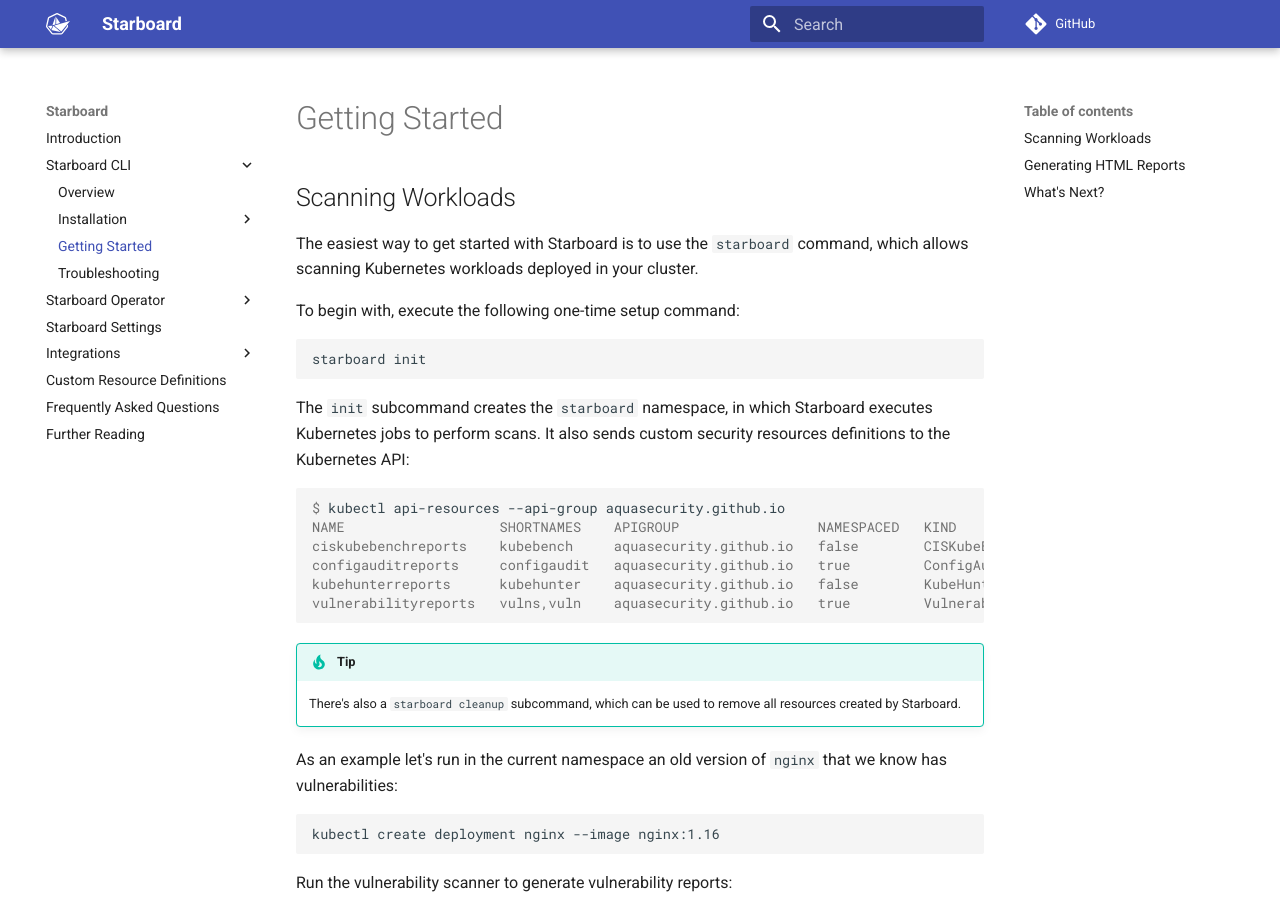
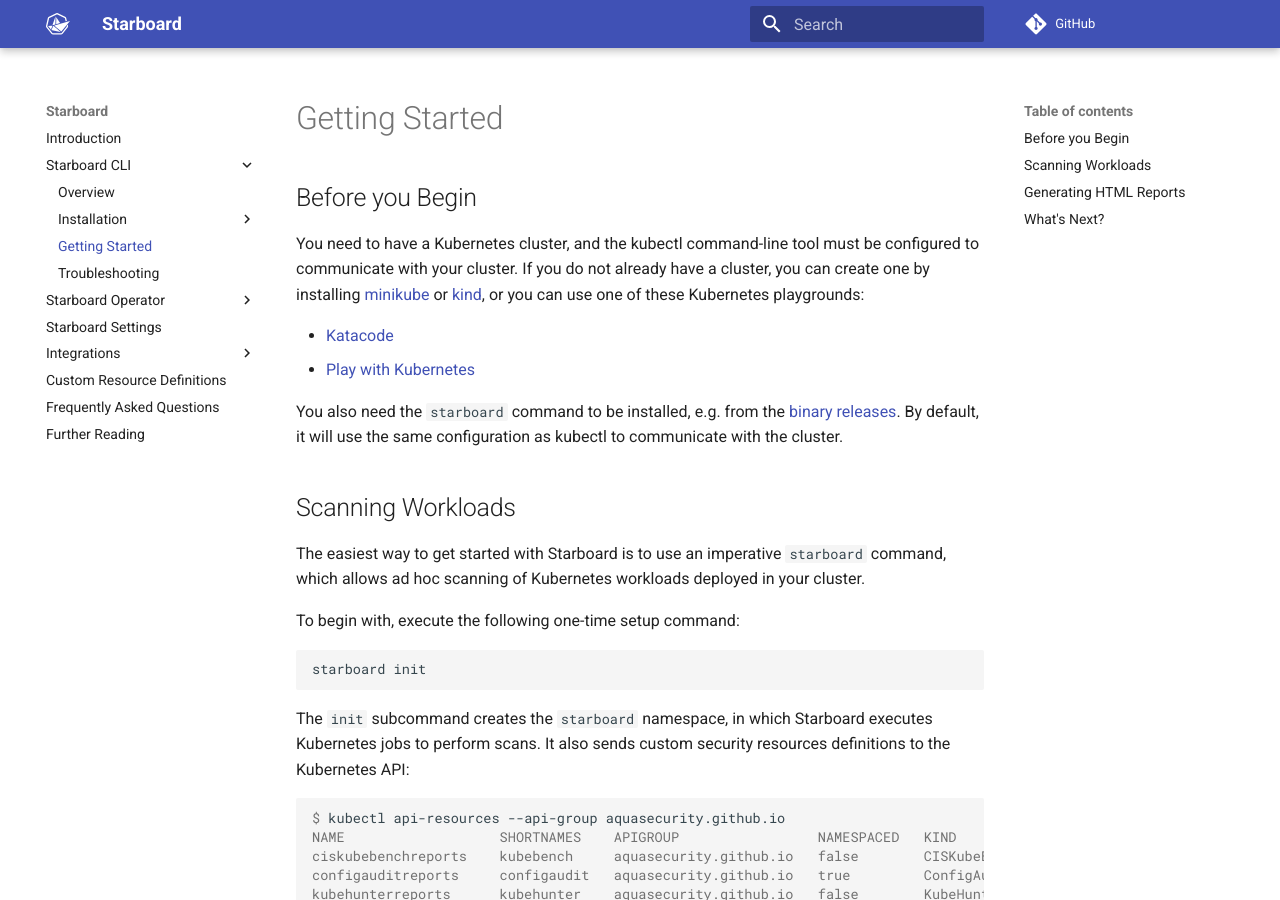
Before and after one commit to aquasecurity/starboard, an MkDocs documentation site: the page built from docs/cli/getting-started.md, in a window 1280 px wide and 900 px high. Built offline with MkDocs 1.6.1 and Material for MkDocs 9.7.7, drawn with Linux system fonts in a browser that asks for light colours; comment, search, counter and statistics services are not loaded; the version menu is left out.

Commit message:
docs: Describe Polaris plugin and give overview for configuration checkers
Signed-off-by: Daniel Pacak <pacak.daniel@gmail.com>

```diff
--- a/docs/cli/getting-started.md
+++ b/docs/cli/getting-started.md
@@ -1,9 +1,21 @@
 # Getting Started
+
+## Before you Begin
+
+You need to have a Kubernetes cluster, and the kubectl command-line tool must be configured to communicate with your
+cluster. If you do not already have a cluster, you can create one by installing [minikube] or [kind], or you can use one
+of these Kubernetes playgrounds:
+
+* [Katacode](https://www.katacoda.com/courses/kubernetes/playground)
+* [Play with Kubernetes](http://labs.play-with-k8s.com/)
+
+You also need the `starboard` command to be installed, e.g. from the [binary releases](./installation/binary-releases.md).
+By default, it will use the same configuration as kubectl to communicate with the cluster.
 
 ## Scanning Workloads
 
-The easiest way to get started with Starboard is to use the `starboard` command, which allows scanning Kubernetes
-workloads deployed in your cluster.
+The easiest way to get started with Starboard is to use an imperative `starboard` command, which allows ad hoc scanning
+of Kubernetes workloads deployed in your cluster.
 
 To begin with, execute the following one-time setup command:
 
@@ -122,6 +134,8 @@ open nginx.deploy.html
 To learn more about the available Starboard commands and scanners, such as [kube-bench][aqua-kube-bench] or
 [kube-hunter][aqua-kube-hunter], use `starboard help`.
 
+[minikube]: https://minikube.sigs.k8s.io/docs/
+[kind]: https://kind.sigs.k8s.io/docs/
 [polaris]: https://github.com/FairwindsOps/polaris
 [aqua-kube-bench]: https://github.com/aquasecurity/kube-bench
 [aqua-kube-hunter]: https://github.com/aquasecurity/kube-hunter
--- a/mkdocs.yml
+++ b/mkdocs.yml
@@ -33,6 +33,7 @@ nav:
           - Aqua Enterprise: integrations/vulnerability-scanners/aqua-enterprise.md
       - Configuration Checkers:
           - Overview: integrations/config-checkers/index.md
+          - Polaris: integrations/config-checkers/polaris.md
           - Conftest: integrations/config-checkers/conftest.md
       - Private Registries: integrations/private-registries.md
       - Managed Registries: integrations/managed-registries.md
@@ -59,6 +60,15 @@ markdown_extensions:
 # Requires pip install mike and pip install git+https://${GH_TOKEN}@github.com/squidfunk/mkdocs-material-insiders.git
 extra:
   generator: false
+  social:
+    - icon: fontawesome/brands/github
+      link: https://github.com/aquasecurity
+    - icon: fontawesome/brands/youtube
+      link: https://www.youtube.com/channel/UCZd5NF4XJRaU-yfextsY-pw
+    - icon: fontawesome/brands/twitter
+      link: https://twitter.com/AquaSecTeam
+    - icon: fontawesome/brands/linkedin
+      link: https://www.linkedin.com/company/aquasecteam/
   version:
     provider: mike
   var:
```
Also changed, not shown: docs/index.md (+8 -5 lines), docs/integrations/config-checkers/index.md (+21 -0 lines), docs/integrations/config-checkers/polaris.md (added, +25 -0 lines), docs/operator/getting-started.md (+14 -0 lines).
